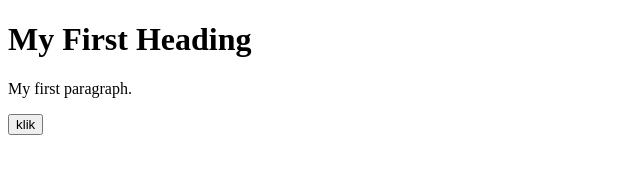
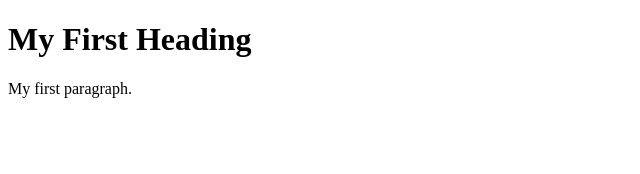
Before and after one commit to Lajmonka/lajmonka.github.io, a plain HTML site: page index.html in a window 1280 px wide. Shown: the full height of the page, 0-640 px from the left. Drawn offline with Linux system fonts and the light colour scheme.

Commit message:
Update index.html

```diff
--- a/index.html
+++ b/index.html
@@ -13,19 +13,19 @@
 <h1>My First Heading</h1>
 <p>My first paragraph.</p>
 
-  <button id="btn">klik</button>
+  <!-- <button id="btn">klik</button> -->
 
   <script>
   window.onload = () => {
   'use strict';
 
-  var button = document.getElementById('btn');
+  //var button = document.getElementById('btn');
 
 
-  button.addEventListener('click', function() {
+  //button.addEventListener('click', function() {
   if ('serviceWorker' in navigator) {
     navigator.serviceWorker.register('/sw.js'); }
-  })
+  //})
 
 }
 </script>
```
